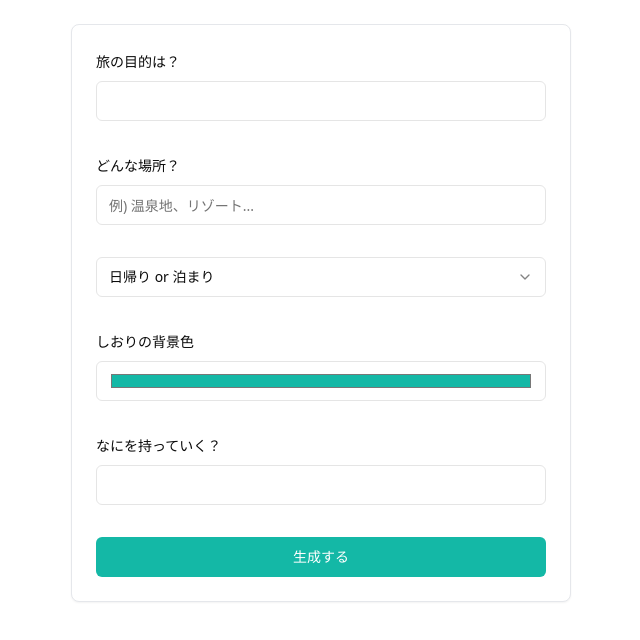
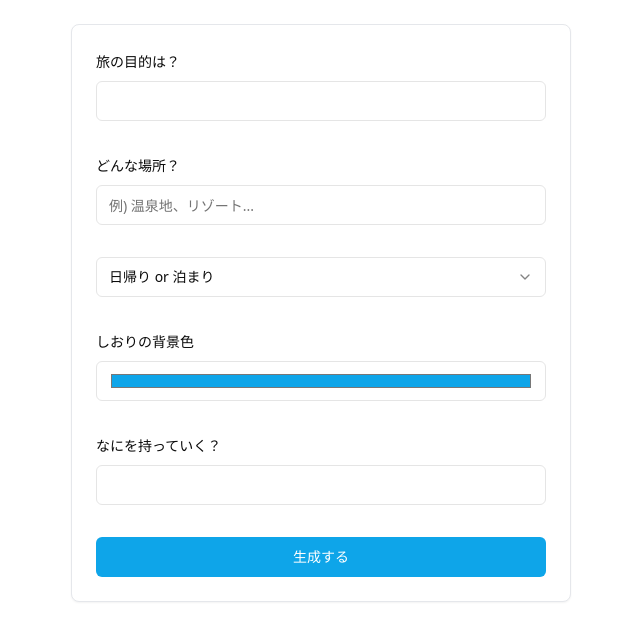
Before and after one commit to prog8-fukurou/frontend, a React (Vite) app: page /playing in a window 1280 px wide. Shown: the top 640 px of the page, without its empty margins (627-1267 px from the left). Built offline with nearby package versions, Linux system fonts and the light colour scheme.

Commit message:
feat: Update background color in PromptForm component

```diff
--- a/src/components/PromptForm.tsx
+++ b/src/components/PromptForm.tsx
@@ -27,7 +27,7 @@ export function PromptForm() {
 			purpose: '',
 			category: '',
 			overnight: '',
-			backgroundColor: '#14B8A6',
+			backgroundColor: '#0ea5e9',
 			belongings: '',
 		},
 	});
@@ -114,7 +114,7 @@ export function PromptForm() {
 							</FormItem>
 						)}
 					/>
-					<Button type="submit" className="text-white bg-teal-500 w-full">
+					<Button type="submit" className="text-white bg-sky-500 w-full">
 						生成する
 					</Button>
 				</form>
```
